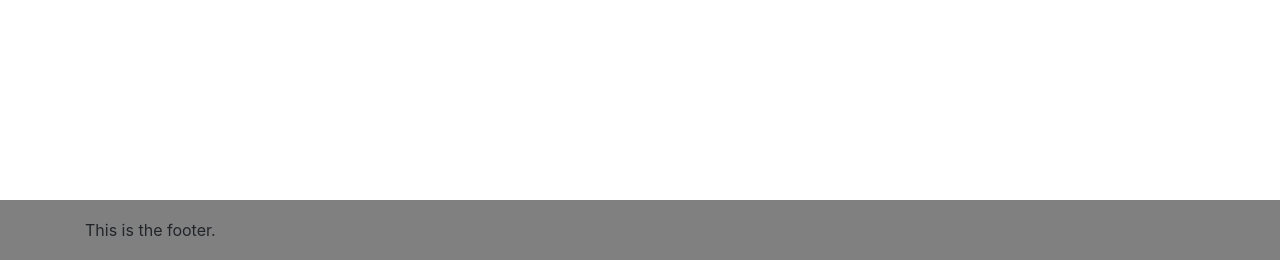
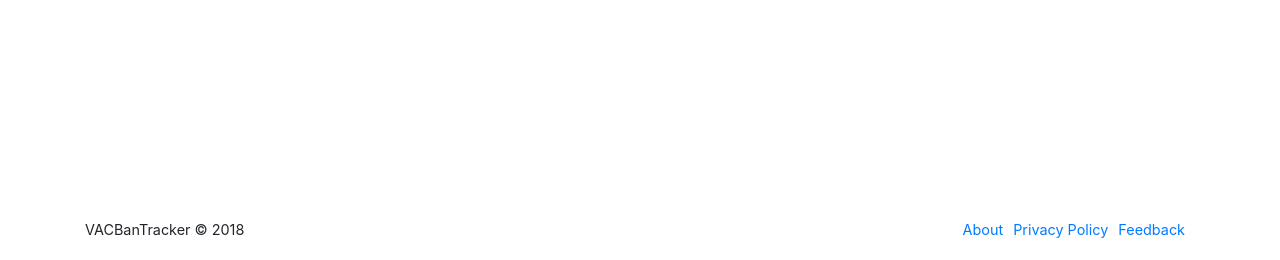
Before and after one commit to Saturn/vacbantracker, a Flask app: page / in a window 1280 px wide. Shown: the part 540-800 px from the top of the page. Run offline with Flask 2, Linux system fonts and the light colour scheme; the visitor is signed in with stand-in values (Sample User, id 1); data comes from the database, SQL or seed files in the repository; data that the repository does not hold is empty; style sheets or scripts are compiled from the project's sources.

Commit message:
Update footer

```diff
--- a/app/resources/scss/main.scss
+++ b/app/resources/scss/main.scss
@@ -16,13 +16,26 @@ body {
   width: 100%;
   height: 60px; /* Set the fixed height of the footer here */
   line-height: 60px; /* Vertically center the text there */
-  background-color: grey;
+  background-color: white;
+  font-size: 0.9rem;
 }
 
-.footer > .container > p {
+.footer-links {
+  list-style: none;
+  float: right;
   margin: 0;
 }
 
+.footer-links > li {
+    float: left;
+    display: inline-block;
+    padding-right: 10px;
+}
+
+.footer-copyright {
+  display: inline-block;
+  margin: 0;
+}
 
 .navbar {
   margin-bottom: 20px;
--- a/app/templates/base.j2
+++ b/app/templates/base.j2
@@ -108,7 +108,16 @@
 
     <footer class="footer">
       <div class="container">
-        <p>This is the footer.</p>
+        <p class="footer-copyright">
+          VACBanTracker &copy 2018
+        </p>
+        <ul class="footer-links">
+          <li><a href="/about">About</a></li>
+          <li><a href="/privacy_policy">Privacy Policy</a></li>
+          <li><a href="/feedback">Feedback</a></li>
+        </ul>
+
+
       </div>
     </footer>
 
```
